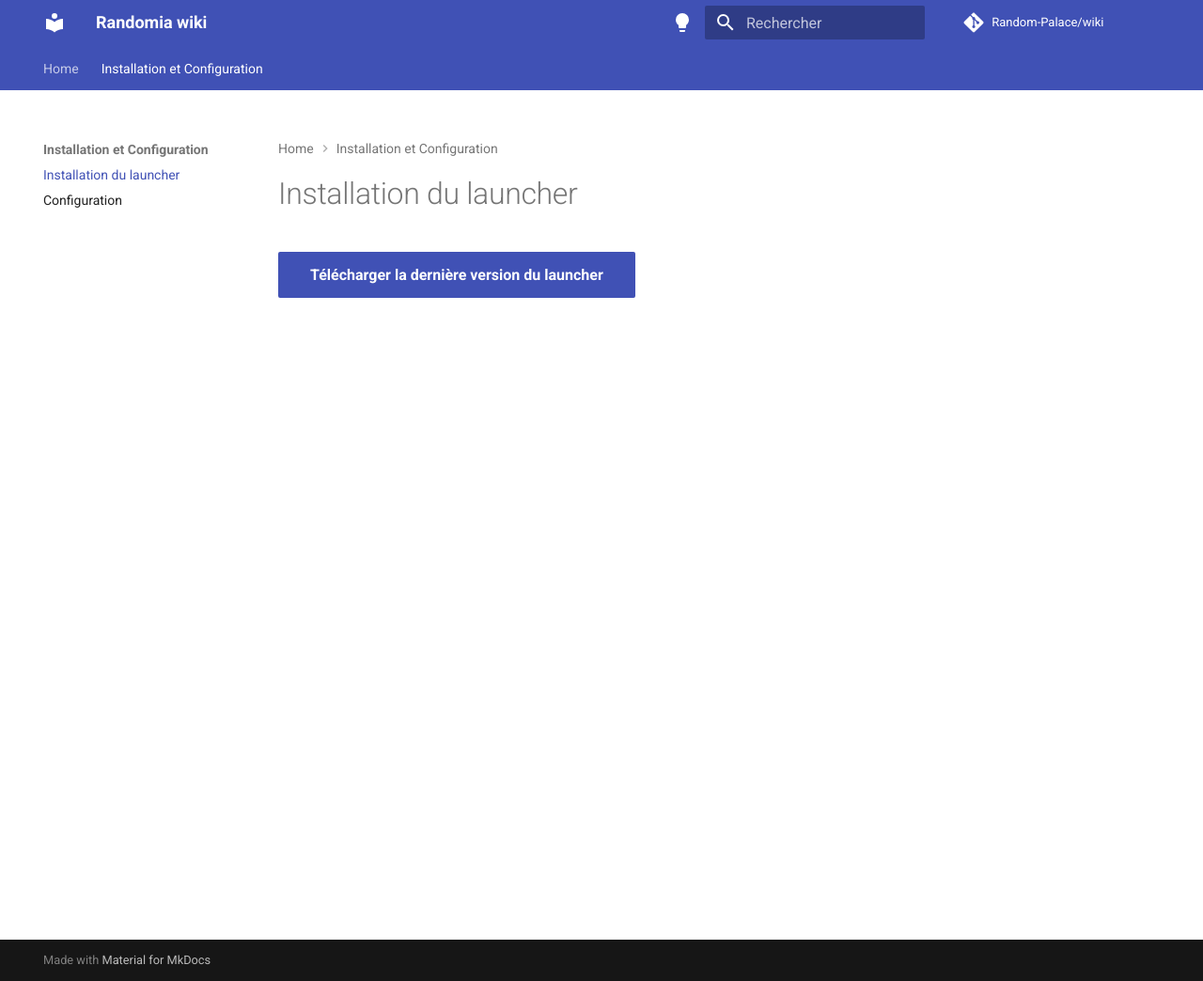
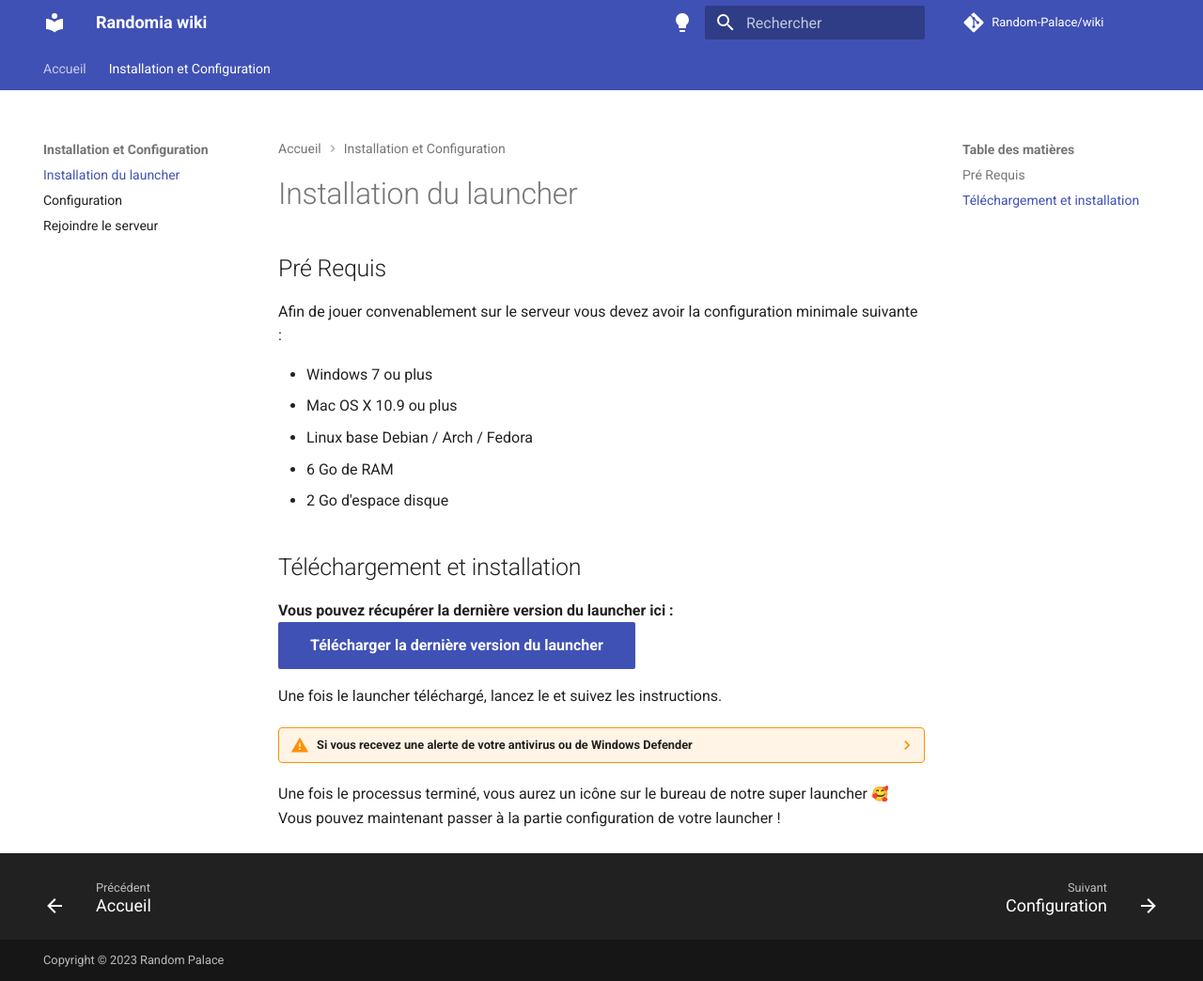
Before and after one commit to Random-Palace/wiki, an MkDocs documentation site: the page built from docs/install/index.md, in a window 1280 px wide and 1044 px high. Shown: the whole window at 94% size. Built offline with MkDocs 1.6.1 and Material for MkDocs 9.7.7, drawn with Linux system fonts in a browser that asks for light colours; emoji names are drawn with the system emoji font; comment, search, counter and statistics services are not loaded.

Commit message:
Installation et configuration v1
Ajout des 3 premières pages pour installation du launcher,

Ajout de nouveaux plugins

Modification Index

```diff
--- a/docs/install/index.md
+++ b/docs/install/index.md
@@ -1,3 +1,28 @@
 # Installation du launcher
 
-[Télécharger la dernière version du launcher](https://github.com/Random-Palace/wiki/releases){ .md-button .md-button--primary }
+## Pré Requis
+
+Afin de jouer convenablement sur le serveur vous devez avoir la configuration minimale suivante :
+
+- Windows 7 ou plus
+- Mac OS X 10.9 ou plus
+- Linux base Debian / Arch / Fedora
+- 6 Go de RAM
+- 2 Go d'espace disque
+
+
+## Téléchargement et installation
+
+**Vous pouvez récupérer la dernière version du launcher ici :**
+[Télécharger la dernière version du launcher](https://github.com/Random-Palace/RandomiaLauncher/releases){ .md-button .md-button--primary }
+
+Une fois le launcher téléchargé, lancez le et suivez les instructions.
+??? warning "Si vous recevez une alerte de votre antivirus ou de Windows Defender"
+
+    Cela s'explique par le fait que notre launcher n'est pas signé numériquement.<br>
+    ^^Vous pouvez néanmoins lancer le launcher en cliquant sur "Plus d'infos" puis "Exécuter quand même".^^ <br>
+    Cette alerte ne s'affichera plus une fois le launcher installé. <br>
+    Elle est présente car nous sommes pauvre et que nous ne pouvons donc pas nous permettre de payer une signature numérique.
+
+Une fois le processus terminé, vous aurez un icône sur le bureau de notre super launcher :smiling_face_with_3_hearts: <br>
+Vous pouvez maintenant passer à la partie configuration de votre launcher !<br>
--- a/mkdocs.yml
+++ b/mkdocs.yml
@@ -1,18 +1,23 @@
 nav:
-    - Home: index.md
+    - Accueil: index.md
     - Installation et Configuration:
         - install/index.md
-        - Configuration : install/parametres.md
+        - Configuration : install/configuration.md
+        - Rejoindre le serveur : install/rejoindre.md
 
 
 
 site_name: Randomia wiki
 repo_url: https://github.com/Random-Palace/wiki
 repo_name: Random-Palace/wiki
+copyright: Copyright &copy; 2023 Random Palace
 extra:
   homepage: https://randomia.random-palace.fr/
+  generator: false
 theme:
     features:
+        - navigation.footer
+        - navigation.top
         - navigation.path
         - navigation.expand
         - navigation.sections
@@ -45,6 +50,9 @@ markdown_extensions:
   - pymdownx.keys
   - pymdownx.mark
   - pymdownx.tilde
+  - def_list
   - pymdownx.emoji:
       emoji_index: !!python/name:materialx.emoji.twemoji
       emoji_generator: !!python/name:materialx.emoji.to_svg
+  - pymdownx.tasklist:
+      custom_checkbox: true
```
Also changed, not shown: docs/index.md (+1 -1 lines), docs/install/configuration.md (added, +38 -0 lines), docs/install/parametres.md (deleted, +0 -1 lines), docs/install/rejoindre.md (added, +28 -0 lines), docs/assets/images/launcher_conf.png (added).
